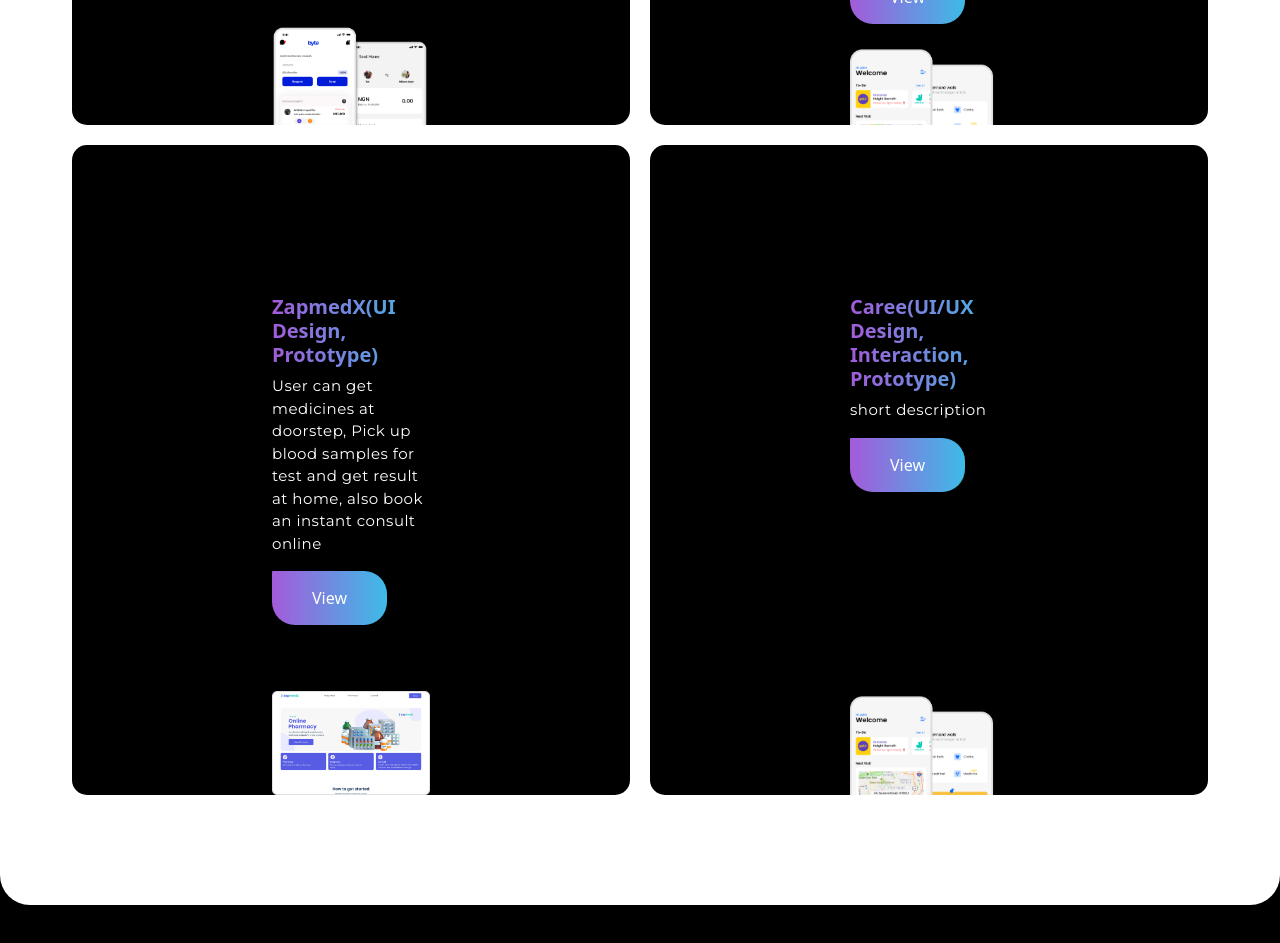
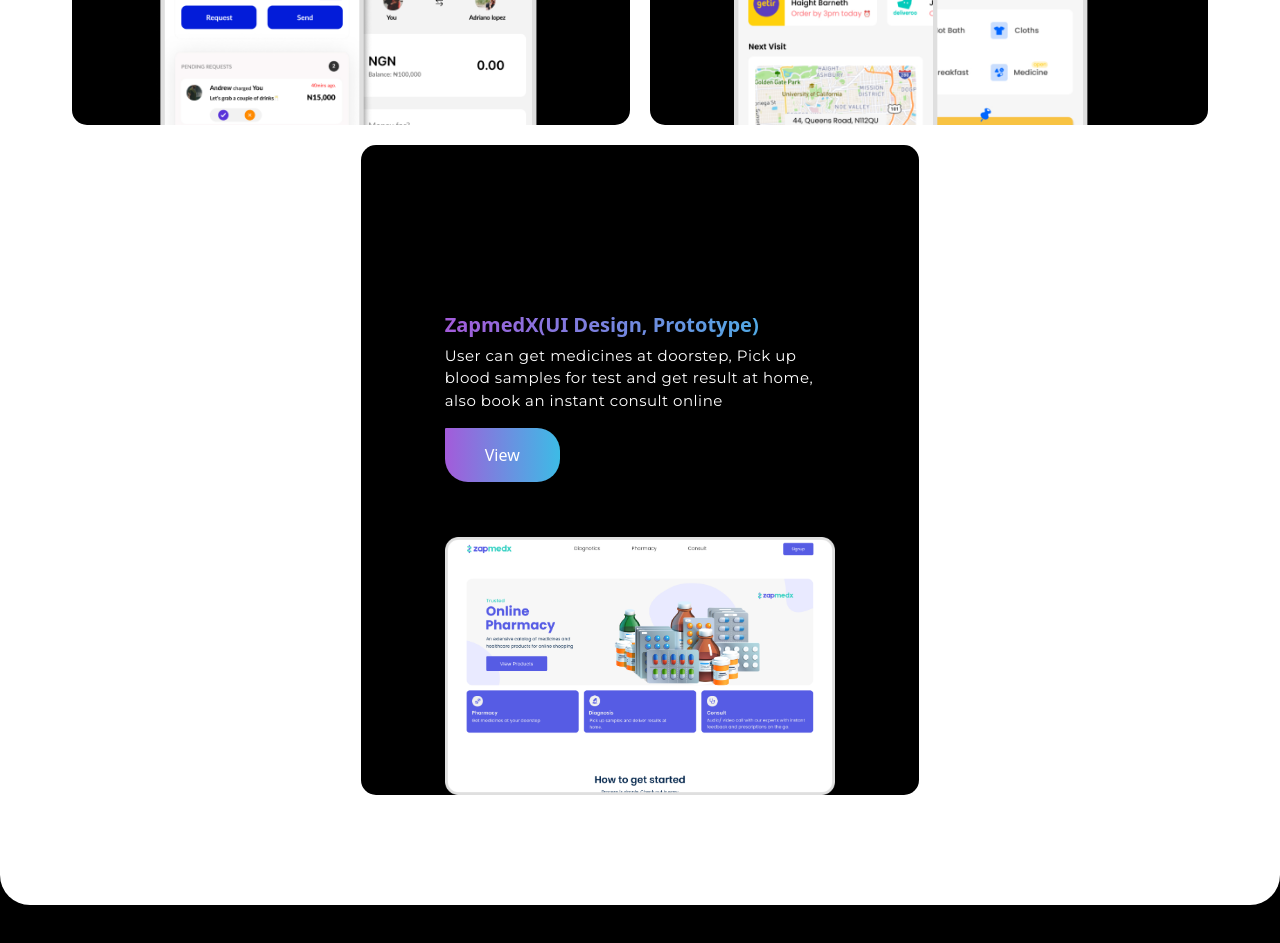
Before and after one commit to eduviereIsrael/dotun, a React (Create React App) app: page / in a window 1280 px wide. Shown: the part 2080-3023 px from the top of the page. Built offline with nearby package versions, Linux system fonts and the light colour scheme.

Commit message:
almost done for real this time, almost

```diff
--- a/src/MainPage/mainpage.css
+++ b/src/MainPage/mainpage.css
@@ -167,20 +167,7 @@
     padding: 0px 20px 0;
 
 }
-.card {
-    background-color: #000;
-    display: flex;
-    flex-direction: column;
-    align-items: flex-start;
-    justify-content: space-between;
-    margin: 30px 0px 0px 0px;
-    padding: 50px 50px 0 50px;
-    width: 100%;
-    overflow: hidden;
-    /* max-width: 700px; */
-    border: none;
-    border-radius: 15px;
-}
+
 
 .small-text{
     font-size: 15px;
@@ -188,80 +175,20 @@
     color: #fff;
     text-align: left;
 }
-.card-intro{
-    width: 100%;
-}
+
 
 h3{
     text-align: left;
 }
-.card-img{
-    display: flex;
-    flex-direction: column;
-    align-items: flex-start;
-    width: 100%;
-    /* height: 40px; */
-    /* background-color: yellow; */
-    margin: 25px auto 0px;
 
-}
-.card-img > img {
-    width: 100%;
-}
 
 
 
 
 /* Responsive style */
 
-@media screen and (min-width: 760px){
-    .card {
-        box-sizing: border-box;
-        background-color: #000;
-        display: flex;
-        flex-direction: column;
-        align-items: flex-start;
-        justify-content: space-between;
-        margin: 10px;
-        padding: 150px 200px 0 200px;
-        width: 45%;
-        overflow: hidden;
-        height: 650px;
-        /* max-width: 700px; */
-        border: none;
-        border-radius: 15px;
-    }
 
-    .card-intro h3{
-        transform: translateX(80px);
-        opacity: 0;
-        transition: all .3s ease 0s;
-    }
-    .card-intro p{
-        transform: translateX(80px);
-        opacity: 0;
-        transition: all .3s ease .1s;
-    }
-    .card-intro .primary-btn{
-        transform: translateX(80px);
-        opacity: 0;
-        transition: all .3s ease .2s;
-
-    }
-
-    .card:hover h3{
-        transform: translateX(0px);
-        opacity: 1;
-    }
-    .card:hover p{
-        transform: translateX(0px);
-        opacity: 1;
-    }
-    .card:hover .primary-btn{
-        transform: translateX(0px);
-        opacity: 1;
-    }
-
+@media screen and (min-width: 800px){
     .hero-img{
         height: 55vh;
         width: 100%;
@@ -272,14 +199,10 @@
         background-repeat: no-repeat;
         /* background-position: center; */
     }
-
-}
-
-@media screen and (min-width: 800px){
     .hero-h1-text{
       font-size: 80px;
       font-family: 'Grifter', sans-serif;
       margin: 0 0 70px 0;
     }
 
-  }
+}
--- a/src/MainPage/sections/Works.jsx
+++ b/src/MainPage/sections/Works.jsx
@@ -49,16 +49,7 @@
               </div>
             </div>
 
-            <div className='card'>
-              <div className='card-intro'>
-                  <h3 className='gradient'>{project[1].name}(UI/UX Design, Interaction, Prototype)</h3>
-                  <p className='small-text'>short description</p>
-                  <Link to={project[1].linkUrl} className='primary-btn'>View</Link>
-              </div>
-              <div className='card-img'>
-                <img src={project[1].img} alt={project[1].name} />
-              </div>
-            </div>
+
             {/* <ProjectCard /> */}
         </div>
 
--- a/src/components/ProjectCard/projectcard.css
+++ b/src/components/ProjectCard/projectcard.css
@@ -2,7 +2,7 @@
     background-color: #000;
     display: flex;
     flex-direction: column;
-    align-items: flex-start;
+    align-items: center;
     justify-content: space-between;
     margin: 30px 0px 0px 0px;
     padding: 50px 50px 0 50px;
@@ -19,16 +19,18 @@
     text-align: left;
 }
 .card-intro{
-    width: 100%;
+    width: 70%;
+    margin: 30px 0;
 }
 
 h3{
     text-align: left;
 }
+
 .card-img{
     display: flex;
     flex-direction: column;
-    align-items: flex-start;
+    align-items: center;
     width: 100%;
     /* height: 40px; */
     /* background-color: yellow; */
@@ -36,5 +38,53 @@
 
 }
 .card-img > img {
-    width: 100%;
+    width: 70%;
 }
+@media screen and (min-width: 800px){
+    .card {
+        box-sizing: border-box;
+        background-color: #000;
+        display: flex;
+        flex-direction: column;
+        align-items: center;
+        justify-content: flex-end;
+        margin: 10px;
+        padding: 0;
+        width: 45%;
+        overflow: hidden;
+        height: 650px;
+        /* max-width: 700px; */
+        border: none;
+        border-radius: 15px;
+    }
+
+    .card-intro h3{
+        transform: translateX(80px);
+        opacity: 0;
+        transition: all .3s ease 0s;
+    }
+    .card-intro p{
+        transform: translateX(80px);
+        opacity: 0;
+        transition: all .3s ease .1s;
+    }
+    .card-intro .primary-btn{
+        transform: translateX(80px);
+        opacity: 0;
+        transition: all .3s ease .2s;
+
+    }
+
+    .card:hover h3{
+        transform: translateX(0px);
+        opacity: 1;
+    }
+    .card:hover p{
+        transform: translateX(0px);
+        opacity: 1;
+    }
+    .card:hover .primary-btn{
+        transform: translateX(0px);
+        opacity: 1;
+    }
+}
```
